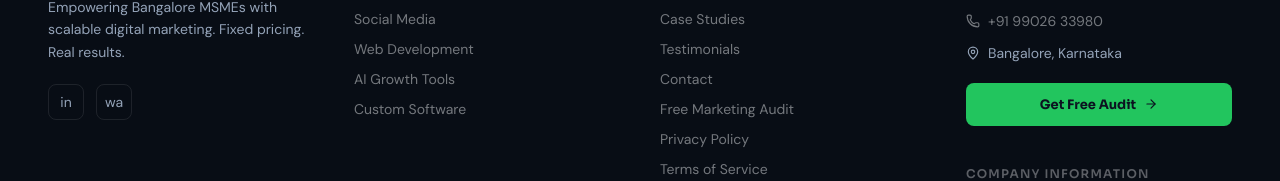
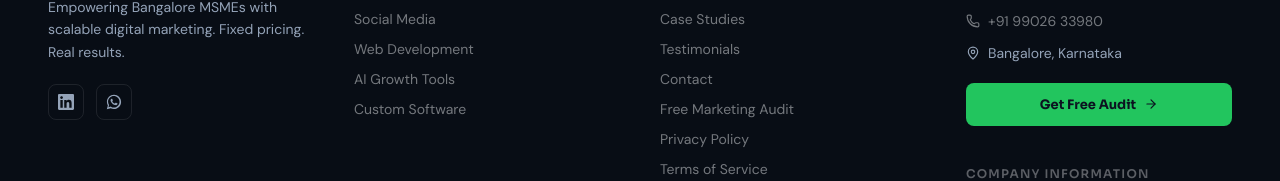
Before and after one commit to shivamkr026/numero-uno-marketing-website, a Next.js app: page / in a window 1280 px wide. Shown: the part 5180-5361 px from the top of the page. Built offline with nearby package versions, Linux system fonts and the light colour scheme.

Commit message:
Update footer with real SVG social icons

```diff
--- a/src/components/Footer.jsx
+++ b/src/components/Footer.jsx
@@ -45,7 +45,9 @@ export default function Footer() {
                 className="w-9 h-9 border border-border rounded-lg flex items-center justify-center text-sm text-muted hover:border-green hover:text-green transition-colors no-underline"
                 aria-label="LinkedIn"
               >
-                in
+                <svg xmlns="http://www.w3.org/2000/svg" width="16" height="16" fill="currentColor" viewBox="0 0 24 24">
+                  <path d="M20.447 20.452h-3.554v-5.569c0-1.328-.027-3.037-1.852-3.037-1.853 0-2.136 1.445-2.136 2.939v5.667H9.351V9h3.414v1.561h.046c.477-.9 1.637-1.85 3.37-1.85 3.601 0 4.267 2.37 4.267 5.455v6.286zM5.337 7.433c-1.144 0-2.063-.926-2.063-2.065 0-1.138.92-2.063 2.063-2.063 1.14 0 2.064.925 2.064 2.063 0 1.139-.925 2.065-2.064 2.065zm1.782 13.019H3.555V9h3.564v11.452zM22.225 0H1.771C.792 0 0 .774 0 1.729v20.542C0 23.227.792 24 1.771 24h20.451C23.2 24 24 23.227 24 22.271V1.729C24 .774 23.2 0 22.222 0h.003z"/>
+                </svg>
               </a>
               <a
                 href="https://wa.me/919902633980"
@@ -54,7 +56,9 @@ export default function Footer() {
                 className="w-9 h-9 border border-border rounded-lg flex items-center justify-center text-sm text-muted hover:border-green hover:text-green transition-colors no-underline"
                 aria-label="WhatsApp"
               >
-                wa
+                <svg xmlns="http://www.w3.org/2000/svg" viewBox="0 0 32 32" fill="currentColor" width="18" height="18">
+                  <path d="M16.004 3.2C9.058 3.2 3.404 8.854 3.404 15.8c0 2.22.58 4.39 1.682 6.302L3.2 28.8l6.892-1.81A12.56 12.56 0 0 0 16.004 28.4c6.946 0 12.596-5.654 12.596-12.6S22.95 3.2 16.004 3.2Zm0 22.752a10.12 10.12 0 0 1-5.388-1.546l-.386-.23-4.004 1.052 1.07-3.904-.252-.4a10.1 10.1 0 0 1-1.548-5.384c0-5.608 4.56-10.164 10.168-10.164 5.438 0 10.16 4.556 10.16 10.164 0 5.612-4.562 10.412-10.16 10.412h-.004Zm5.578-7.604c-.306-.154-1.812-.894-2.092-.996-.282-.102-.486-.154-.69.154-.204.306-.792.996-.97 1.2-.178.204-.358.23-.664.078-.306-.154-1.292-.476-2.46-1.518-.91-.81-1.524-1.812-1.702-2.118-.178-.306-.02-.472.134-.624.138-.138.306-.358.46-.538.152-.178.204-.306.306-.51.102-.204.05-.384-.026-.538-.076-.154-.69-1.664-.946-2.278-.25-.598-.502-.516-.69-.526l-.588-.01a1.13 1.13 0 0 0-.818.384c-.282.306-1.074 1.05-1.074 2.56 0 1.512 1.1 2.972 1.254 3.176.152.204 2.162 3.302 5.24 4.63.732.316 1.304.506 1.75.648.736.234 1.406.2 1.934.122.59-.088 1.812-.74 2.068-1.456.256-.716.256-1.33.178-1.456-.076-.128-.28-.204-.588-.358Z" />
+                </svg>
               </a>
             </div>
           </div>
```
